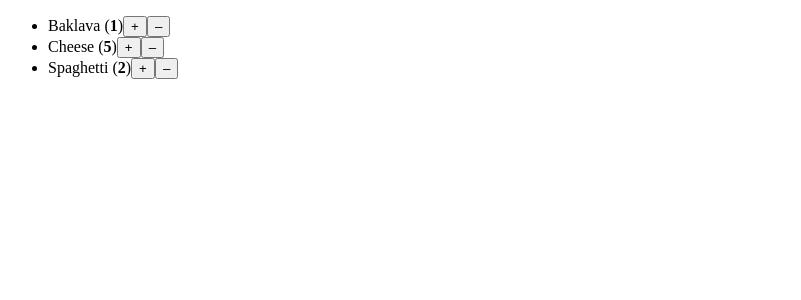
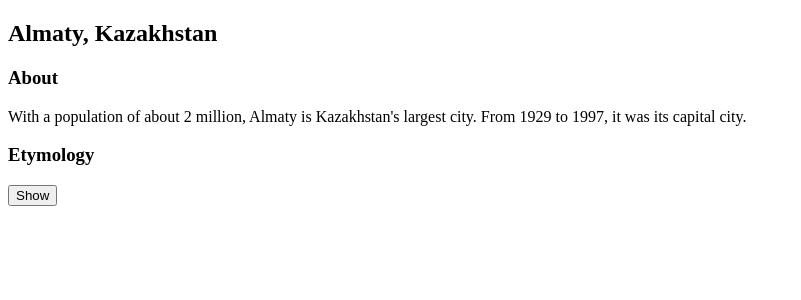
Before and after one commit to ShivWK/react-book-practice, a React (Vite) app: page / in a window 1280 px wide. Shown: the top 300 px of the page, without its empty margins (0-801 px from the left). Built offline with nearby package versions, Linux system fonts and the light colour scheme.

Commit message:
sharing state between components exercise

```diff
--- a/src/App.jsx
+++ b/src/App.jsx
@@ -285,37 +285,51 @@ function App() {
 
     //task 2 , 2.7
 
-        const [
-          products,
-          setProducts
-        ] = useState(initialProducts)
+        // const [
+        //   products,
+        //   setProducts
+        // ] = useState(initialProducts)
 
-        function handleIncreaseClick(productId) {
-          setProducts(products.map(product => {
-            if (product.id === productId) {
-              return {
-                ...product,
-                count: product.count + 1
-              };
-            } else {
-              return product;
-            }
-          }))
+        // function handleIncreaseClick(productId) {
+        //   setProducts(products.map(product => {
+        //     if (product.id === productId) {
+        //       return {
+        //         ...product,
+        //         count: product.count + 1
+        //       };
+        //     } else {
+        //       return product;
+        //     }
+        //   }))
+        // }
+        //   function handleDecreaseClick(productId) {
+        //   let newCart = products.map(product => {
+        //     if (product.id === productId) {
+        //       return {
+        //         ...product,
+        //         count: product.count > 0 ? product.count - 1 : product.count,
+        //       };
+        //     } else {
+        //       return product;
+        //     }
+        //   })
+        //   let filtered = newCart.filter(data => data.count !== 0);
+        //   setProducts(filtered);
+        // }
+
+        // reacting to input and state
+
+        let [isEditActive , setEditActive] = useState(false);
+        let [firstName, setFirstName] = useState('Jane');
+        let [lastName, setLastName] = useState('Jacods');
+
+        function clickHandler(e) {
+          setEditActive(!isEditActive);
         }
-          function handleDecreaseClick(productId) {
-          let newCart = products.map(product => {
-            if (product.id === productId) {
-              return {
-                ...product,
-                count: product.count > 0 ? product.count - 1 : product.count,
-              };
-            } else {
-              return product;
-            }
-          })
-          let filtered = newCart.filter(data => data.count !== 0);
-          setProducts(filtered);
-        }
+
+        // sharing state between components
+
+        const [isActive, setIsActive] = useState(true);
 
   return (
     <>
@@ -599,7 +613,7 @@ function App() {
 
   {/* task 2 , 2.7 */}
 
-          <ul>
+          {/* <ul>
               {products.map(product => (
                 <li key={product.id}>
                   {product.name}
@@ -617,8 +631,61 @@ function App() {
                   </button>
                 </li>
               ))}
-            </ul>
+            </ul> */}
+
+  {/* React to input an state */}
+
+      {/* task 2 */}
+
+          {/* <form>
+            <label>
+              First name:{' '}
+              <b style = {{ "display" : isEditActive ? "none" : ""}}>{firstName}</b>
+              <input onChange = {(e) => setFirstName(e.target.value) } style = {{ "display" : isEditActive ? "" : "none"}}></input>
+            </label>
+            <br /><br />
+            <label>
+              Last name:{' '}
+              <b style = {{ "display" : isEditActive ? "none" : ""}}>{lastName}</b>
+              <input onChange = {(e) => setLastName(e.target.value) } style = {{ "display" : isEditActive ? "" : "none"}}/>
+            </label>
+            <br /><br />
+            <button type="submit" onClick = {(e) => {
+                                                    e.preventDefault();
+                                                    clickHandler(e)}
+                                                              }>
+              {isEditActive ? "Save " : "Edit "}Profile
+            </button>
+            <p><i>{`Hello, ${firstName} ${lastName}!`}</i></p>
+          </form> */}
+
+      {/* sharing the state between components */}
+
+          <h2>Almaty, Kazakhstan</h2>
+          <Panel title="About" isActive={isActive} onShow={() => setIsActive(true)}>
+            With a population of about 2 million, Almaty is Kazakhstan's largest city. From 1929 to 1997, it was its capital city.
+          </Panel>
+          <Panel title="Etymology" isActive={!isActive} onShow={() => setIsActive(false)}>
+            The name comes from <span lang="kk-KZ">алма</span>, the Kazakh word for "apple" and is often translated as "full of apples". In fact, the region surrounding Almaty is thought to be the ancestral home of the apple, and the wild <i lang="la">Malus sieversii</i> is considered a likely candidate for the ancestor of the modern domestic apple.
+          </Panel>
+
         </>
+        );
+      }
+
+      function Panel({ title, children, isActive, onShow }) {
+
+        return (
+          <section className="panel">
+            <h3>{title}</h3>
+            {isActive ? (
+              <p>{children}</p>
+            ) : (
+              <button onClick={() => onShow()}>
+                Show
+              </button>
+            )}
+          </section>
         );
       }
 
```
